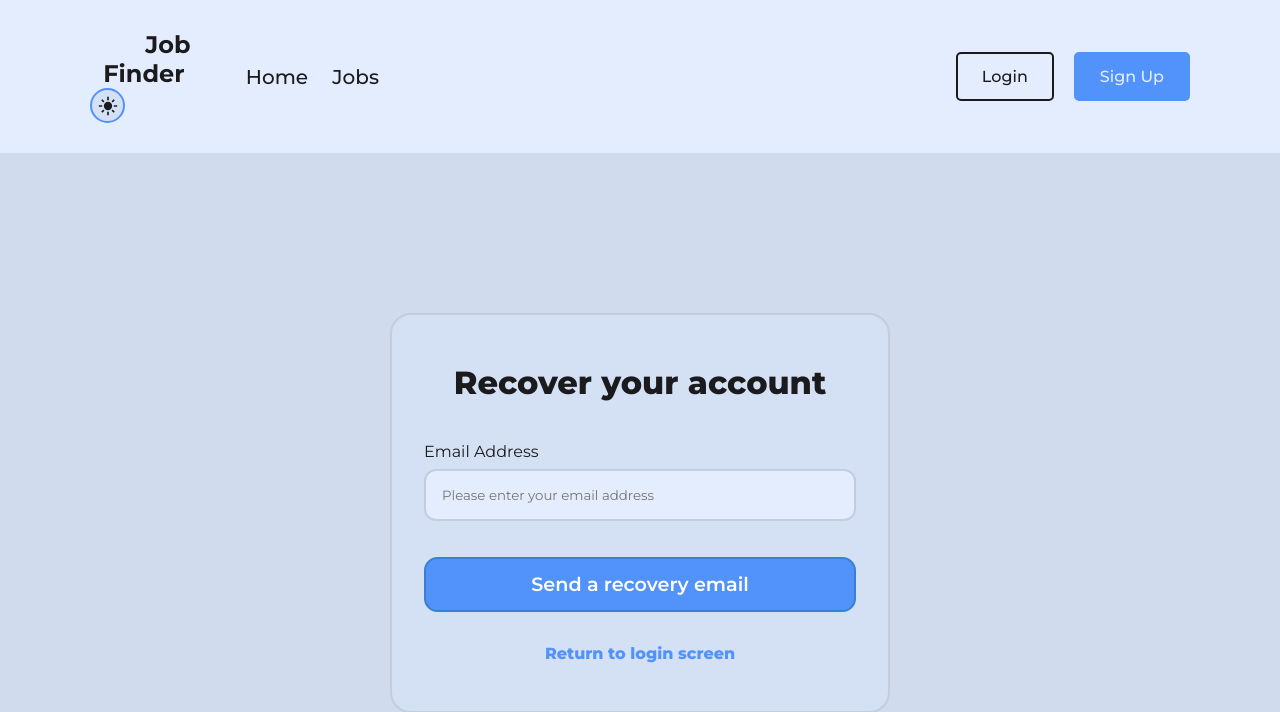
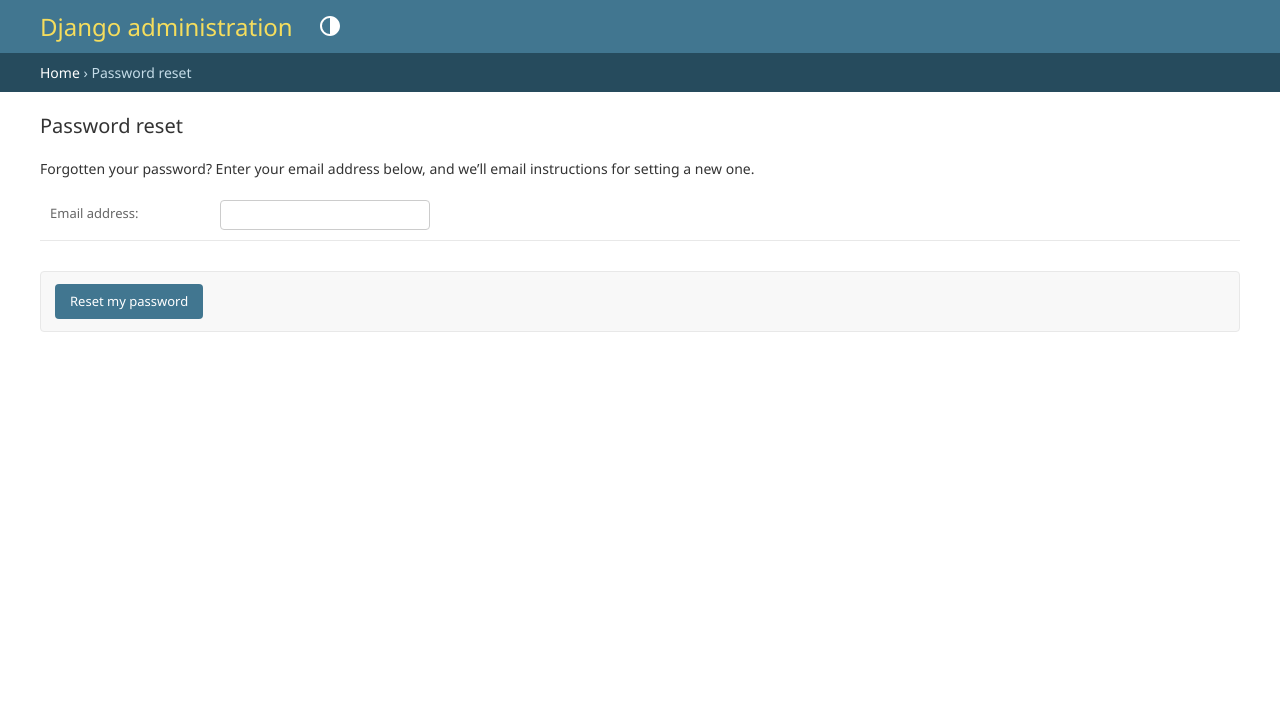
Before and after one commit to Momen-Abdelkader/Job-Finder, a Django app: page /forgot-password/ in a window 1280 px wide. Shown: the top 712 px of the page. After the commit the page ends 332 px from the top, so only its background shows below. Run offline with Django 5.2, Linux system fonts and the light colour scheme.

Commit message:
reset password (I'll modify it)

```diff
--- a/JobSearch/base/urls.py
+++ b/JobSearch/base/urls.py
@@ -1,5 +1,6 @@
 from django.urls import path, include
 from . import views
+from django.contrib.auth import views as auth_views
 
 urlpatterns = [
     path('', views.home, name='home'),
@@ -9,7 +10,10 @@ urlpatterns = [
     path('login/', views.loginView, name='login'),
     path('signup/', views.signupView, name='signup'),
     path('logout/', views.logoutUser, name='logout'),
-    path('forgot-password/', views.resetPassword, name='resetPassword'),
+    path('forgot-password/', auth_views.PasswordResetView.as_view(), name='forgot_password'),
+    path('forgot-password-sent/', auth_views.PasswordChangeDoneView.as_view(), name='password_reset_done'),
+    path('forgot/<uid64>/<token>/', auth_views.PasswordResetConfirmView.as_view(), name='password_reset_confirm'),
+    path('forgot-password-complete/', auth_views.PasswordResetCompleteView.as_view(), name='password_reset_complete'),
     path('accounts/', include('allauth.urls')),
 
 ]
--- a/JobSearch/templates/login.html
+++ b/JobSearch/templates/login.html
@@ -41,7 +41,7 @@ Login
               />
             </div>
             <div class="forgot-password-container">
-              <a href="{% url 'resetPassword' %}" class="form-link">Forgot Password</a>
+              <a href="{% url 'forgot_password' %}" class="form-link">Forgot Password</a>
             </div>
             <button type="submit" class="button confirm-button">Login</button>
             <div class="form-footer-container">
```
Also changed, not shown: JobSearch/JobSearch/settings.py (+10 -0 lines), JobSearch/db.sqlite3.
